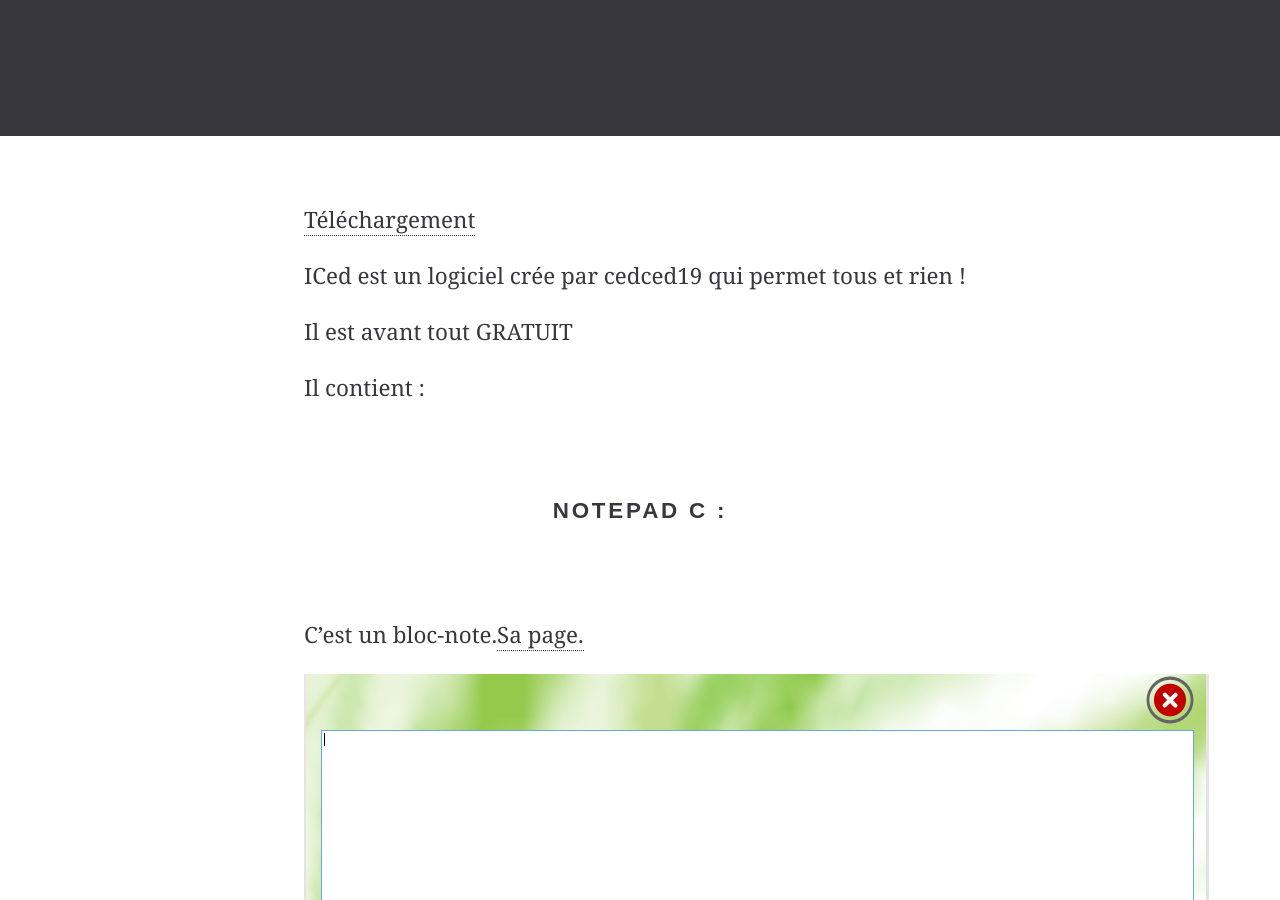
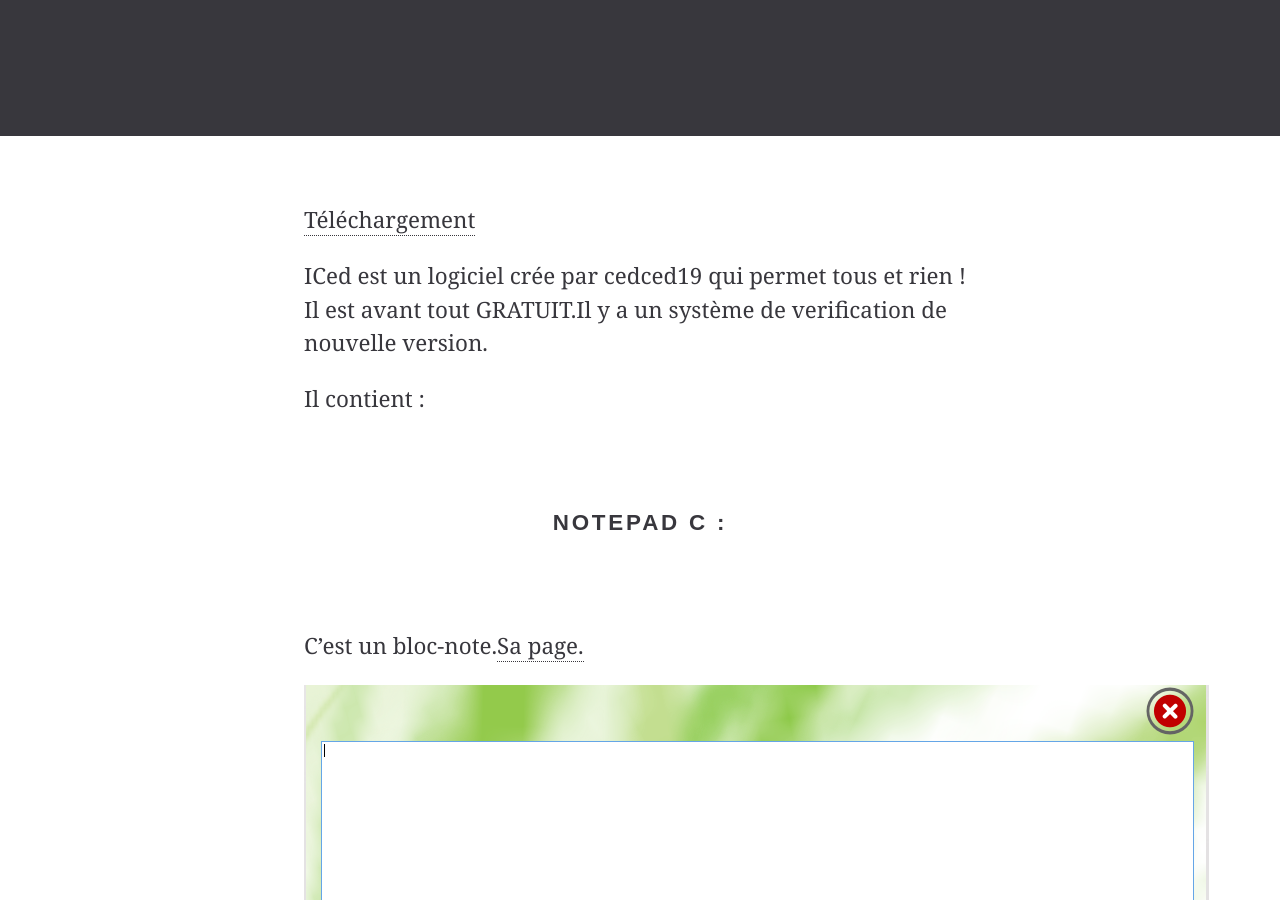
Before and after one commit to cedced19/cedced19.github.io, a Jekyll site: the page built from iced/index.md, in a window 1280 px wide and 900 px high, scrolled down 764 px. Built offline with Jekyll 4.4.1, drawn with Linux system fonts in a browser that asks for light colours; nearby versions of some CDN libraries.

Commit message:
Update index.md

```diff
--- a/iced/index.md
+++ b/iced/index.md
@@ -16,9 +16,7 @@ class: home
 
 
 ICed est un logiciel crée par cedced19 qui permet tous et rien !
-
-Il est avant tout GRATUIT
-
+Il est avant tout GRATUIT.Il y a un système de verification de nouvelle version.
 
 Il contient :
 
```
